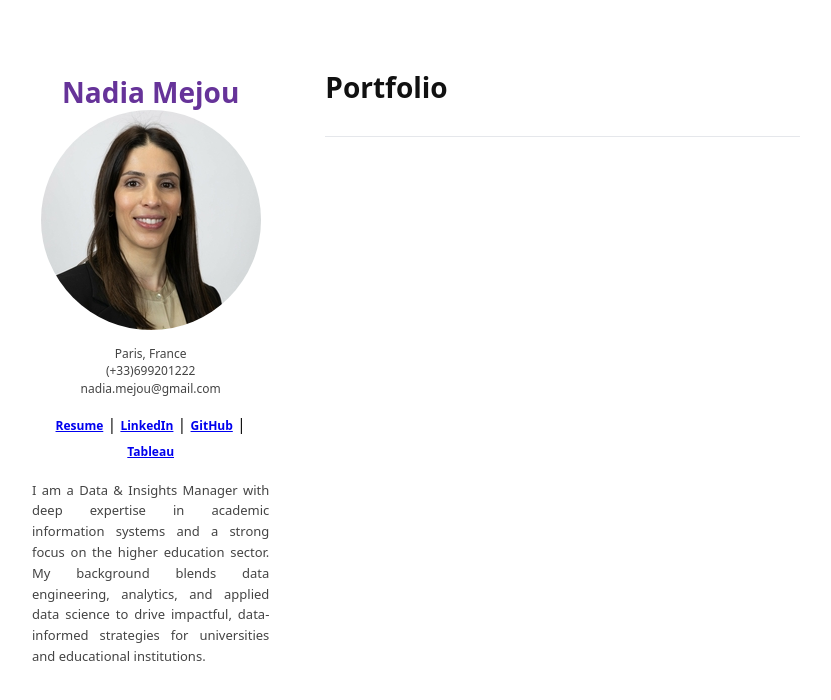
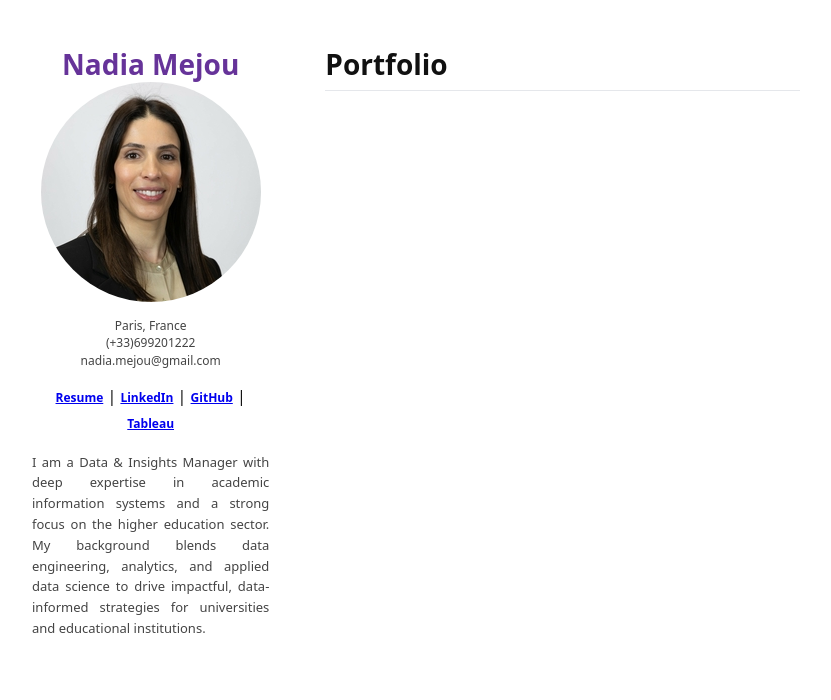
Before and after one commit to namejou/namejou.github.io, a Jekyll site: the page built from index.md, in a window 1280 px wide. Shown: the top 700 px of the page, without its empty margins (224-1055 px from the left). Built offline with Jekyll 4.4.1, drawn with Linux system fonts in a browser that asks for light colours.

Commit message:
Update site.css

```diff
--- a/assets/css/site.css
+++ b/assets/css/site.css
@@ -68,7 +68,7 @@ h1, h2 {
   font-weight: inherit;
   font-size: inherit;
   line-height: inherit;
-  margin-bottom: 10;
+  margin: 0;
 }
 
 /* 2) Applique exactement le même style aux deux titres */
@@ -77,7 +77,7 @@ h1, h2 {
   font-size: 28px;
   line-height: 1.2;
   font-weight: 700;
-  margin-bottom: 0;
+  margin: 0;
 }
 
 /* (option) ligne sous "Portfolio" */
```
